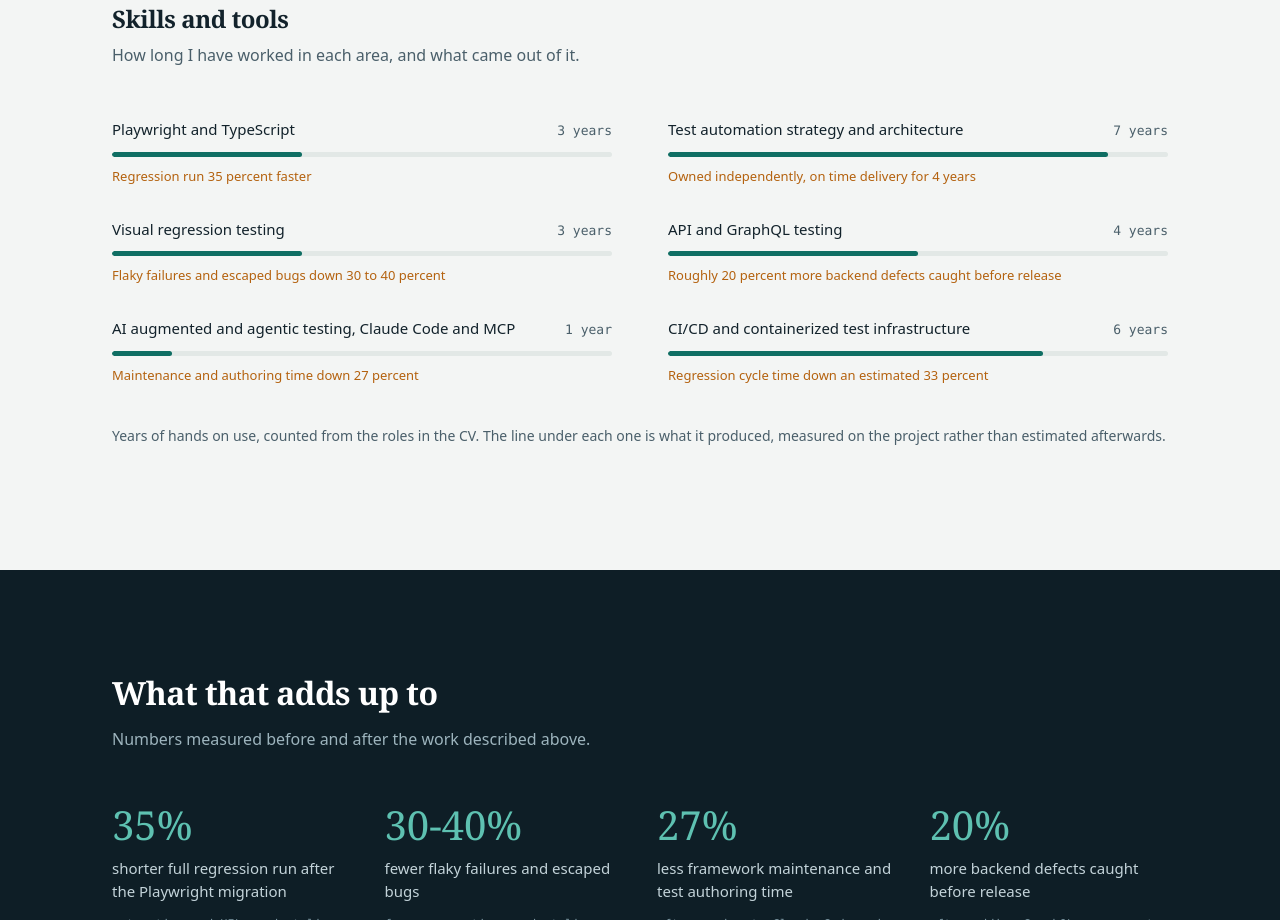
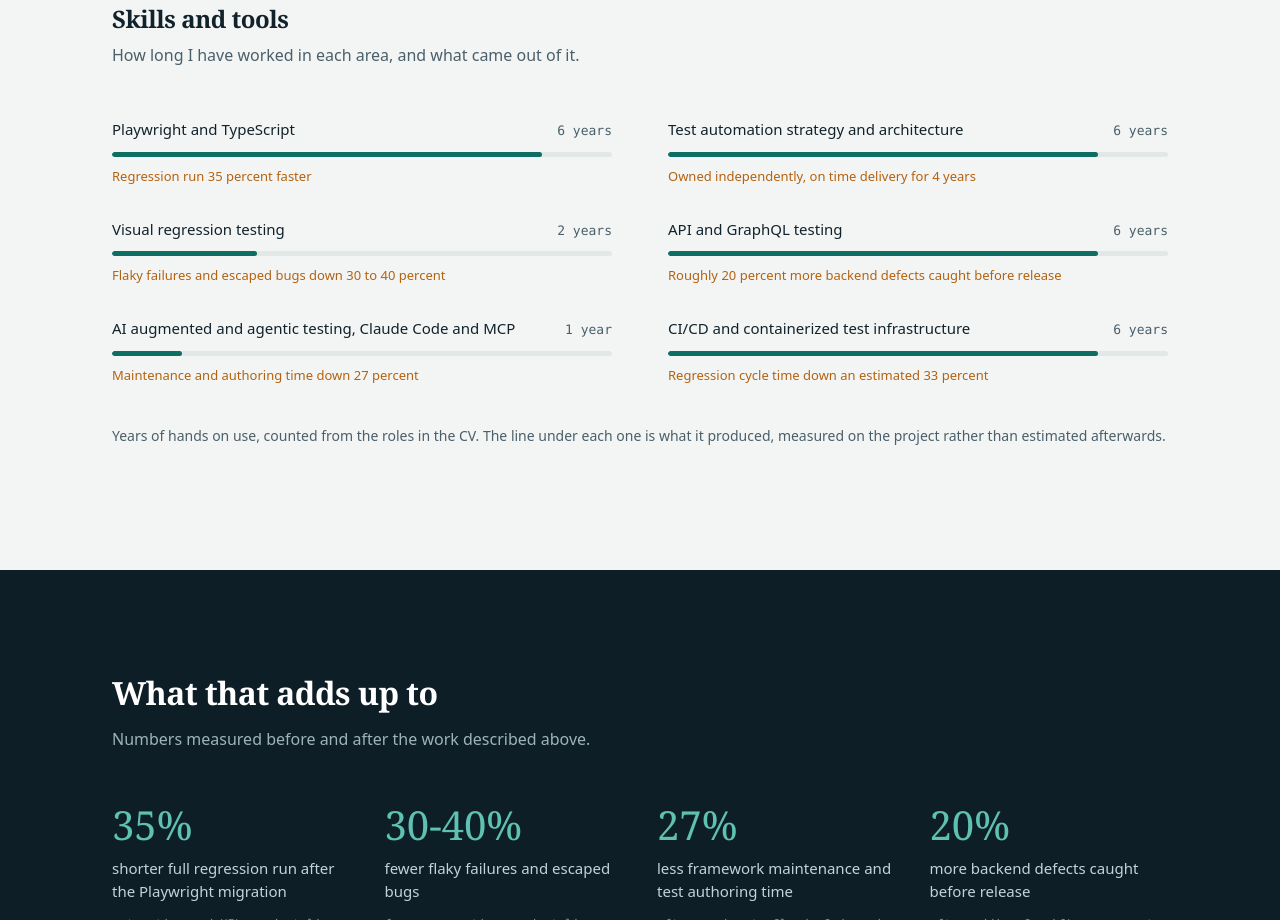
Before and after one commit to ella79/portfolio, a website: page index.html in a window 1280 px wide. Shown: the part 3740-4660 px from the top of the page. Drawn offline with Linux system fonts and the light colour scheme.

Commit message:
Use her own figures for the years, not mine
Playwright and TypeScript six years and visual regression two are hers. API and
GraphQL, CI/CD and strategy are six each, which is what the CV supports once the
roles that mention them are added up: Ness in 2019, Endava, then BTC. AI
augmented stays at one year, which the CV states outright.

The Playwright figure is worth carrying back to the CV itself. It names
Playwright only under BTC, so anyone counting from the document arrives at three
years and nine months rather than six. The CV is selling her short there.

```diff
--- a/index.html
+++ b/index.html
@@ -16,7 +16,7 @@
 <link rel="preconnect" href="https://fonts.googleapis.com">
 <link rel="preconnect" href="https://fonts.gstatic.com" crossorigin>
 <link href="https://fonts.googleapis.com/css2?family=Allura&family=Archivo:wght@500;600;700&family=IBM+Plex+Mono:wght@400;500&family=IBM+Plex+Sans:wght@400;500;600&display=swap" rel="stylesheet">
-<link rel="stylesheet" href="assets/css/styles.css?v=20260906r">
+<link rel="stylesheet" href="assets/css/styles.css?v=20260906s">
 </head>
 <body>
 
@@ -210,33 +210,33 @@
 
       <div class="skills-grid" id="skillsGrid">
         <div class="skill reveal">
-          <div class="skill-head"><span class="nm">Playwright and TypeScript</span><span class="pc">3 years</span></div>
-          <div class="bar"><span data-level="38"></span></div>
+          <div class="skill-head"><span class="nm">Playwright and TypeScript</span><span class="pc">6 years</span></div>
+          <div class="bar"><span data-level="86"></span></div>
           <p class="skill-proof">Regression run 35 percent faster</p>
         </div>
         <div class="skill reveal">
-          <div class="skill-head"><span class="nm">Test automation strategy and architecture</span><span class="pc">7 years</span></div>
-          <div class="bar"><span data-level="88"></span></div>
+          <div class="skill-head"><span class="nm">Test automation strategy and architecture</span><span class="pc">6 years</span></div>
+          <div class="bar"><span data-level="86"></span></div>
           <p class="skill-proof">Owned independently, on time delivery for 4 years</p>
         </div>
         <div class="skill reveal">
-          <div class="skill-head"><span class="nm">Visual regression testing</span><span class="pc">3 years</span></div>
-          <div class="bar"><span data-level="38"></span></div>
+          <div class="skill-head"><span class="nm">Visual regression testing</span><span class="pc">2 years</span></div>
+          <div class="bar"><span data-level="29"></span></div>
           <p class="skill-proof">Flaky failures and escaped bugs down 30 to 40 percent</p>
         </div>
         <div class="skill reveal">
-          <div class="skill-head"><span class="nm">API and GraphQL testing</span><span class="pc">4 years</span></div>
-          <div class="bar"><span data-level="50"></span></div>
+          <div class="skill-head"><span class="nm">API and GraphQL testing</span><span class="pc">6 years</span></div>
+          <div class="bar"><span data-level="86"></span></div>
           <p class="skill-proof">Roughly 20 percent more backend defects caught before release</p>
         </div>
         <div class="skill reveal">
           <div class="skill-head"><span class="nm">AI augmented and agentic testing, Claude Code and MCP</span><span class="pc">1 year</span></div>
-          <div class="bar"><span data-level="12"></span></div>
+          <div class="bar"><span data-level="14"></span></div>
           <p class="skill-proof">Maintenance and authoring time down 27 percent</p>
         </div>
         <div class="skill reveal">
           <div class="skill-head"><span class="nm">CI/CD and containerized test infrastructure</span><span class="pc">6 years</span></div>
-          <div class="bar"><span data-level="75"></span></div>
+          <div class="bar"><span data-level="86"></span></div>
           <p class="skill-proof">Regression cycle time down an estimated 33 percent</p>
         </div>
       </div>
@@ -363,6 +363,6 @@
 
 <a class="sticky-cta" id="stickyCta" href="#contact"><svg class="btn-icon" viewBox="0 0 24 24" width="16" height="16" aria-hidden="true" focusable="false" fill="none" stroke="currentColor" stroke-width="1.9" stroke-linecap="round" stroke-linejoin="round"><path d="M20.5 12.4c0 3.9-3.8 7-8.5 7-.9 0-1.8-.1-2.6-.3L4 20.5l1.4-3.5C4 15.8 3.5 14.2 3.5 12.4c0-3.9 3.8-7 8.5-7s8.5 3.1 8.5 7z"/></svg>Get in touch</a>
 
-<script src="assets/js/main.js?v=20260906r" defer></script>
+<script src="assets/js/main.js?v=20260906s" defer></script>
 </body>
 </html>
```
Also changed, not shown: cv.html (+2 -2 lines).
